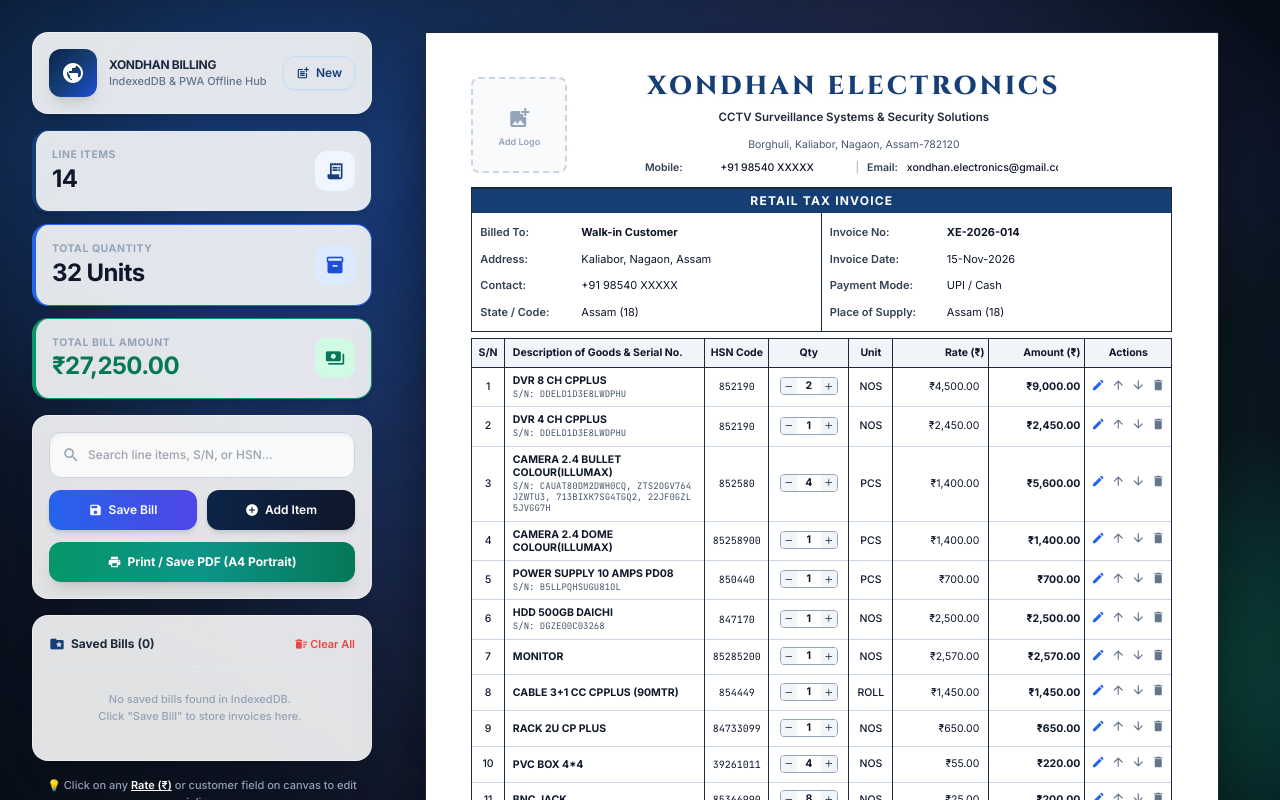
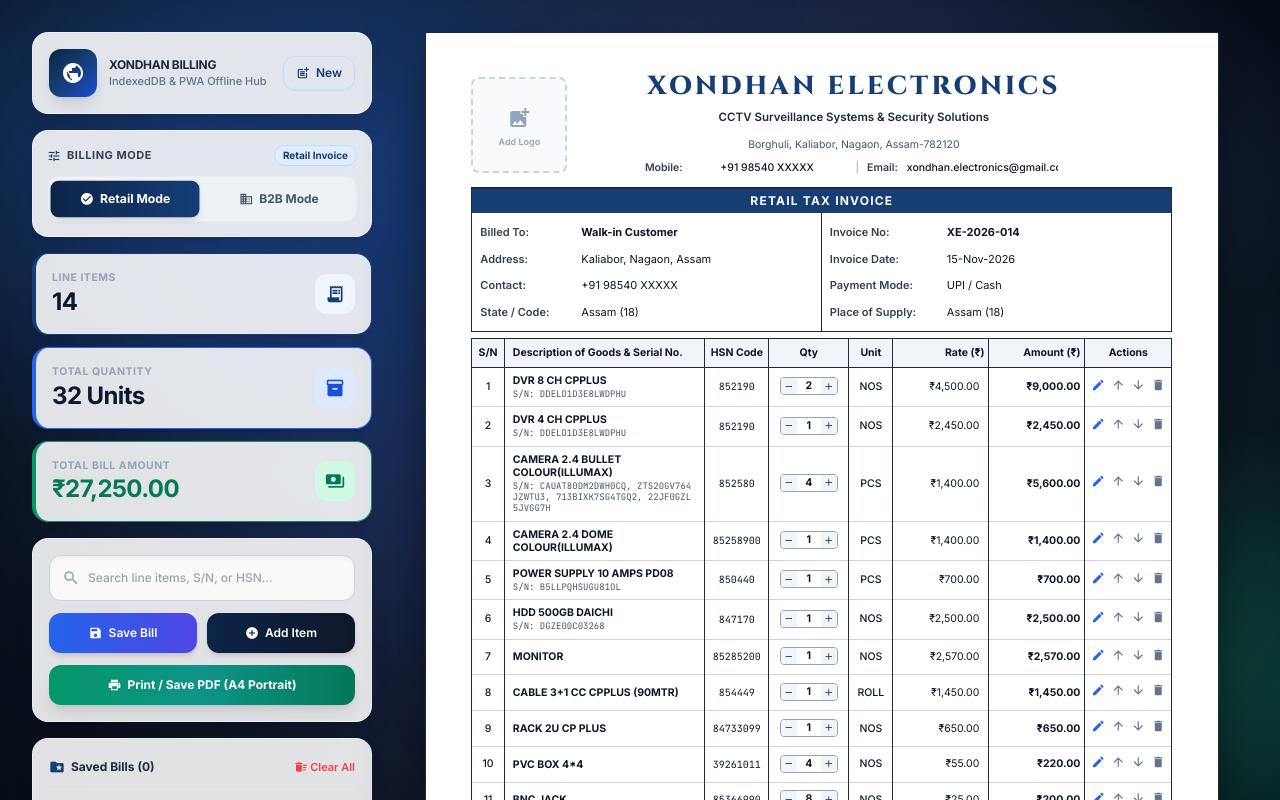
Before and after one commit to andhub54321-boop/CCTVBillDesk, a React (Vite) app in the folder webApp/: page / in a window 1280 px wide. Shown: the top 800 px of the page. Built offline with nearby package versions, Linux system fonts and the light colour scheme.

Commit message:
Add B2B and Retail Mode Selection Card in left sidebar

```diff
--- a/webApp/src/components/Dashboard/InvoiceDashboard.tsx
+++ b/webApp/src/components/Dashboard/InvoiceDashboard.tsx
@@ -60,6 +60,11 @@ export const InvoiceDashboard: React.FC = () => {
   const [companyEmail, setCompanyEmail] = useState('xondhan.electronics@gmail.com');
   const [companyAddress, setCompanyAddress] = useState('Borghuli, Kaliabor, Nagaon, Assam-782120');
   const [companySubHeader, setCompanySubHeader] = useState('CCTV Surveillance Systems & Security Solutions');
+
+  // Billing Mode Selection (Retail vs B2B)
+  const [invoiceMode, setInvoiceMode] = useState<'RETAIL' | 'B2B'>('RETAIL');
+  const [gstinBuyer, setGstinBuyer] = useState('18AAAAA0000A1Z5');
+  const [gstinSeller, setGstinSeller] = useState('18XXXXX0000X1Z1');
 
   // Assets & Saved Data
   const [logoUrl, setLogoUrl] = useState<string | null>(null);
@@ -334,6 +339,9 @@ export const InvoiceDashboard: React.FC = () => {
       customer,
       items,
       totals,
+      invoiceMode,
+      gstinBuyer,
+      gstinSeller,
       gstStatus,
       companyMobile,
       companyEmail,
@@ -357,6 +365,9 @@ export const InvoiceDashboard: React.FC = () => {
       setCustomer(inv.customer);
     }
     setItems(inv.items ? [...inv.items] : []);
+    if (inv.invoiceMode) setInvoiceMode(inv.invoiceMode);
+    if (inv.gstinBuyer) setGstinBuyer(inv.gstinBuyer);
+    if (inv.gstinSeller) setGstinSeller(inv.gstinSeller);
     if (inv.gstStatus) setGstStatus(inv.gstStatus);
     if (inv.companyMobile) setCompanyMobile(inv.companyMobile);
     if (inv.companyEmail) setCompanyEmail(inv.companyEmail);
@@ -464,6 +475,51 @@ export const InvoiceDashboard: React.FC = () => {
             >
               <span className="material-icons text-sm">post_add</span> New
             </button>
+          </div>
+
+          {/* Billing Mode Selection Card */}
+          <div className="glass-card rounded-2xl p-3.5 shadow-md border border-white/50 flex flex-col gap-2.5">
+            <div className="flex items-center justify-between">
+              <span className="text-[11px] font-bold text-slate-700 uppercase tracking-wider flex items-center gap-1.5">
+                <span className="material-icons text-sm text-brand-800">tune</span> Billing Mode
+              </span>
+              <span className="text-[10px] font-bold px-2 py-0.5 rounded-full bg-brand-100 text-brand-800 border border-brand-200">
+                {invoiceMode === 'RETAIL' ? 'Retail Invoice' : 'B2B Tax Invoice'}
+              </span>
+            </div>
+            <div className="grid grid-cols-2 gap-2 bg-slate-100/80 p-1 rounded-xl border border-slate-200/60">
+              <button
+                type="button"
+                onClick={() => {
+                  setInvoiceMode('RETAIL');
+                  showToast('Switched to Retail Mode');
+                }}
+                className={`py-2 px-3 rounded-lg text-xs font-bold flex items-center justify-center gap-1.5 transition-all shadow-xs ${
+                  invoiceMode === 'RETAIL'
+                    ? 'bg-gradient-to-r from-brand-900 to-brand-800 text-white shadow-md scale-[1.02]'
+                    : 'text-slate-600 hover:text-slate-900 hover:bg-white/60'
+                }`}
+              >
+                <span className="material-icons text-sm">{invoiceMode === 'RETAIL' ? 'check_circle' : 'shopping_bag'}</span>
+                Retail Mode
+              </button>
+
+              <button
+                type="button"
+                onClick={() => {
+                  setInvoiceMode('B2B');
+                  showToast('Switched to B2B Mode');
+                }}
+                className={`py-2 px-3 rounded-lg text-xs font-bold flex items-center justify-center gap-1.5 transition-all shadow-xs ${
+                  invoiceMode === 'B2B'
+                    ? 'bg-gradient-to-r from-emerald-700 to-teal-600 text-white shadow-md scale-[1.02]'
+                    : 'text-slate-600 hover:text-slate-900 hover:bg-white/60'
+                }`}
+              >
+                <span className="material-icons text-sm">{invoiceMode === 'B2B' ? 'check_circle' : 'business'}</span>
+                B2B Mode
+              </button>
+            </div>
           </div>
 
           {/* Real-Time Interactive KPI Cards */}
@@ -696,8 +752,10 @@ export const InvoiceDashboard: React.FC = () => {
             </header>
 
             {/* Banner */}
-            <div className="invoice-banner bg-brand-800 text-white text-center text-xs font-bold tracking-widest py-1 border-x-[1.5px] border-slate-800">
-              RETAIL TAX INVOICE
+            <div className={`invoice-banner text-white text-center text-xs font-bold tracking-widest py-1 border-x-[1.5px] border-slate-800 transition-colors ${
+              invoiceMode === 'RETAIL' ? 'bg-brand-800' : 'bg-gradient-to-r from-emerald-800 via-teal-800 to-emerald-900'
+            }`}>
+              {invoiceMode === 'RETAIL' ? 'RETAIL TAX INVOICE' : 'TAX INVOICE (B2B)'}
             </div>
 
             {/* Customer & Bill Info Grid */}
@@ -713,6 +771,18 @@ export const InvoiceDashboard: React.FC = () => {
                     className="editable-field font-bold text-slate-900 flex-1 hover:bg-slate-100 focus:bg-blue-50 px-1 py-0.5 rounded outline-none border border-transparent focus:border-blue-500 transition"
                   />
                 </div>
+                {invoiceMode === 'B2B' && (
+                  <div className="flex items-center text-emerald-900 font-bold bg-emerald-50/80 p-0.5 rounded border border-emerald-300">
+                    <span className="w-24 font-semibold text-emerald-950">Buyer GSTIN:</span>
+                    <input
+                      type="text"
+                      value={gstinBuyer}
+                      onChange={(e) => setGstinBuyer(e.target.value)}
+                      placeholder="e.g. 18AAAAA0000A1Z5"
+                      className="editable-field font-mono font-bold text-emerald-950 flex-1 hover:bg-white focus:bg-white px-1 py-0.5 rounded outline-none border border-transparent focus:border-emerald-500 transition"
+                    />
+                  </div>
+                )}
                 <div className="flex items-center">
                   <span className="w-24 font-semibold text-slate-700">Address:</span>
                   <input
@@ -753,6 +823,18 @@ export const InvoiceDashboard: React.FC = () => {
                     className="editable-field font-bold text-slate-900 flex-1 hover:bg-slate-100 focus:bg-blue-50 px-1 py-0.5 rounded outline-none border border-transparent focus:border-blue-500 transition"
                   />
                 </div>
+                {invoiceMode === 'B2B' && (
+                  <div className="flex items-center text-emerald-900 font-bold bg-emerald-50/80 p-0.5 rounded border border-emerald-300">
+                    <span className="w-28 font-semibold text-emerald-950">Seller GSTIN:</span>
+                    <input
+                      type="text"
+                      value={gstinSeller}
+                      onChange={(e) => setGstinSeller(e.target.value)}
+                      placeholder="e.g. 18XXXXX0000X1Z1"
+                      className="editable-field font-mono font-bold text-emerald-950 flex-1 hover:bg-white focus:bg-white px-1 py-0.5 rounded outline-none border border-transparent focus:border-emerald-500 transition"
+                    />
+                  </div>
+                )}
                 <div className="flex items-center">
                   <span className="w-28 font-semibold text-slate-700">Invoice Date:</span>
                   <input
--- a/webApp/src/services/idbStorage.ts
+++ b/webApp/src/services/idbStorage.ts
@@ -29,6 +29,9 @@ export interface InvoiceData {
   customer: InvoiceCustomer;
   items: InvoiceItem[];
   totals: InvoiceTotals;
+  invoiceMode?: 'RETAIL' | 'B2B';
+  gstinBuyer?: string;
+  gstinSeller?: string;
   gstStatus?: string;
   companyMobile?: string;
   companyEmail?: string;
```
Also changed, not shown: 3 other files (tests, documents, lock files or other folders).
